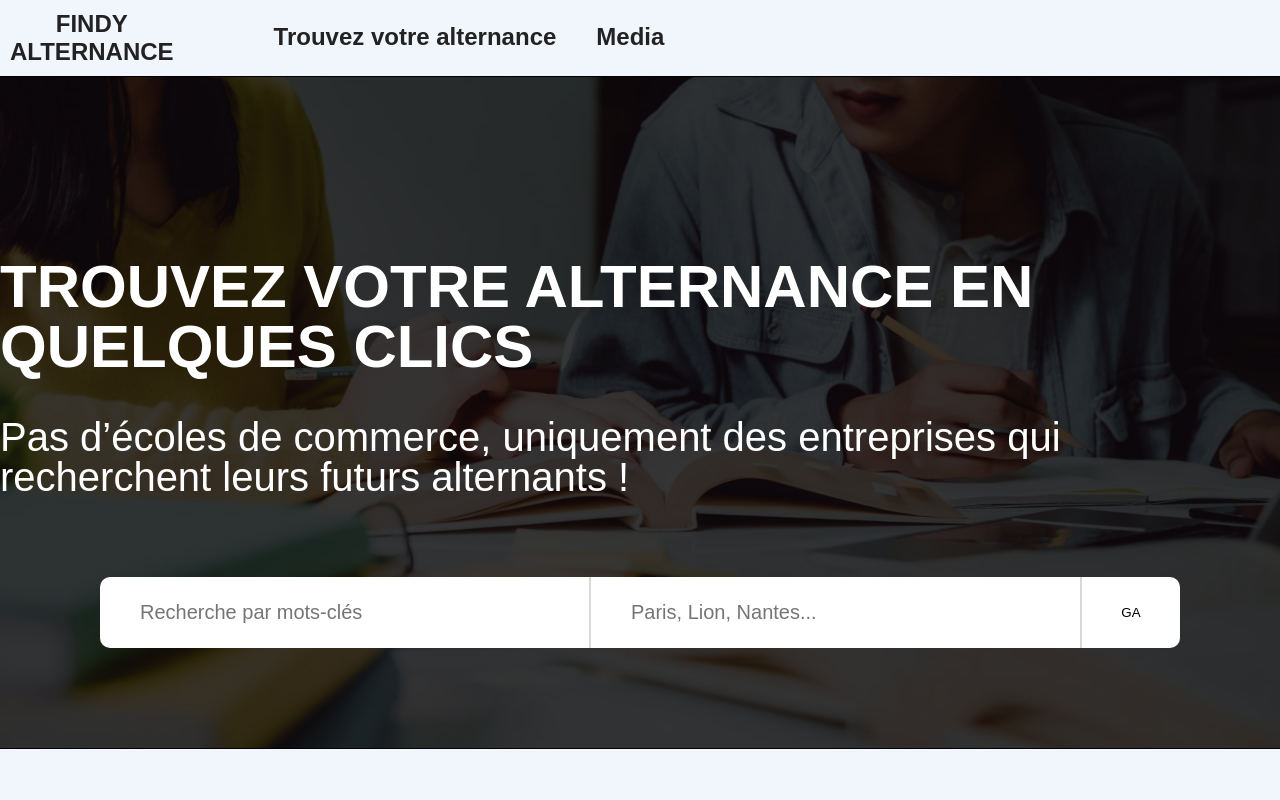
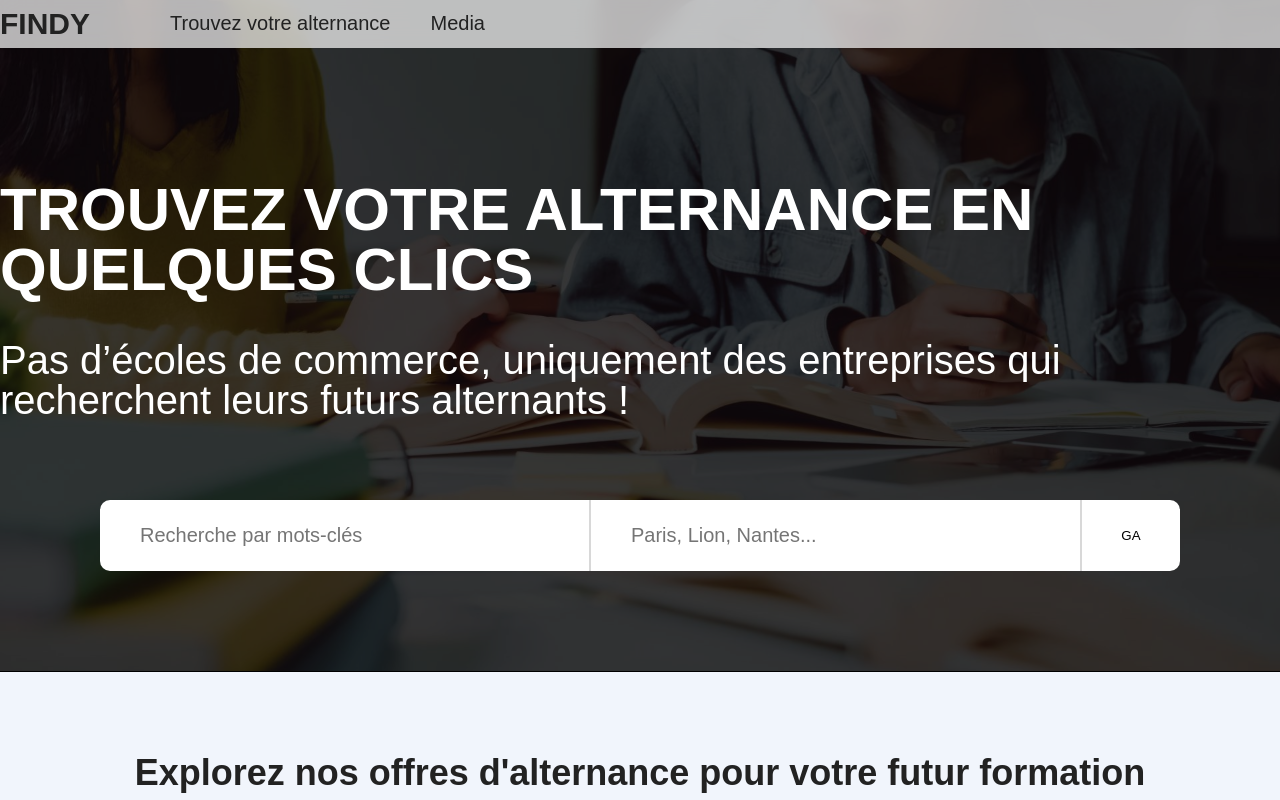
Before and after one commit to Elymne/findy, a Next.js app: page / in a window 1280 px wide. Shown: the top 800 px of the page. Built offline with nearby package versions, Linux system fonts and the light colour scheme; a web font is replaced by a local one.

Commit message:
refactor : navbar

```diff
--- a/src/app/globals.css
+++ b/src/app/globals.css
@@ -8,7 +8,6 @@
     outline-color: #0fdbff;
     background-color: #2dd5ff2c;
     outline-style: solid;
-    border-radius: 20px;
 }
 
 button:focus-visible {
--- a/src/presentation/widgets/navbar/navbar.module.css
+++ b/src/presentation/widgets/navbar/navbar.module.css
@@ -1,22 +1,20 @@
 #navbar {
-    display: flex;
-    flex-direction: row;
-    justify-content: center;
-    border-bottom: 1px solid #000000;
-    padding: 10px;
-}
-
-#title {
-    text-align: center;
-    font-size: 26px;
-    font-weight: 800;
-    margin-right: 60px;
+    /* RaF du css. */
+    z-index: 1000000000000000;
+    background: rgba(255, 255, 255, 0.7);
+    backdrop-filter: blur(10px);
+    position: fixed;
+    top: 0;
+    width: 100%;
+    padding: 12px 0;
 }
 
 #navbar > ul {
     display: flex;
     flex-direction: row;
+    justify-content: flex-start;
     list-style-type: none;
+    margin: 0 auto;
     width: 1280px;
 }
 
@@ -27,18 +25,35 @@
     margin-right: 40px;
 }
 
+#navbar > ul > li:nth-child(1) {
+    margin-right: 80px;
+}
+
 #navbar > ul > li > a {
     text-decoration: none;
     color: #222222;
-    font-size: 24px;
-    font-weight: 600;
+    font-size: 20px;
+    font-weight: normal;
+}
+
+#navbar > ul > li:nth-child(1) > a {
+    color: #222222;
+    font-size: 30px;
+    font-weight: bold;
+    line-height: 24px;
+    transform: scale(1);
+    transition: transform ease-out 0.2s;
+}
+
+#navbar > ul > li:nth-child(1) > a:hover {
+    transform: scale(1.1);
 }
 
 #navbar > ul > li > a.normalUnderline::after {
     content: "";
     display: block;
     width: 100%;
-    height: 2px;
+    height: 1px;
     background-color: #000000;
     transform: scaleX(0);
     transform-origin: top left;
--- a/src/presentation/widgets/navbar/navbar.tsx
+++ b/src/presentation/widgets/navbar/navbar.tsx
@@ -2,15 +2,11 @@ import styles from "./navbar.module.css"
 
 const Navbar = () => {
     return (
-        <header>
+        <header id={styles.header}>
             <nav id={styles.navbar} aria-label="Navbar">
                 <ul>
                     <li>
-                        <a id={styles.title} href="/">
-                            FINDY
-                            <br />
-                            ALTERNANCE
-                        </a>
+                        <a href="/">FINDY</a>
                     </li>
                     <li>
                         <a className={styles.normalUnderline} href="/job-offers">
```
